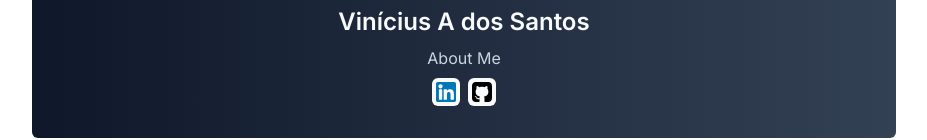
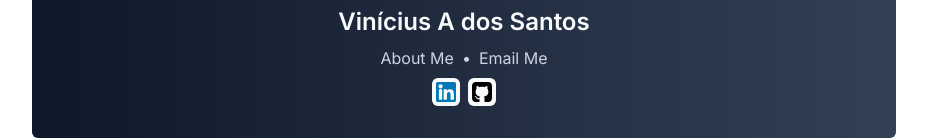
Before and after one commit to viniciusvasti/my-personal-website, a Next.js app: page /about-me in a window 1280 px wide. Shown: the part 154-294 px from the top of the page, without its empty margins (176-1103 px from the left). Built offline with nearby package versions, Linux system fonts and the light colour scheme.

Commit message:
Refactor header component imports and add email link

```diff
--- a/components/header.jsx
+++ b/components/header.jsx
@@ -1,5 +1,5 @@
-import Image from 'next/image';
-import Link from 'next/link';
+import Image from "next/image";
+import Link from "next/link";
 
 const name = "Vinícius A dos Santos";
 
@@ -42,16 +42,27 @@ const Header = ({ home }) => {
                         />
                     </Link>
                     <Link href="/" className="text-inherit">
-                        <h2 className="text-2xl font-semibold text-gray-50">{name}</h2>
+                        <h2 className="text-2xl font-semibold text-gray-50">
+                            {name}
+                        </h2>
                     </Link>
                 </>
             )}
+            <div>
                 <Link
                     href="/about-me"
                     className="text-slate-300 hover:underline hover:text-blue-400"
                 >
                     About Me
                 </Link>
+                <span className="mx-2 text-slate-300">•</span>
+                <Link
+                    href="mailto:vinicius.vas.ti+from-blog@gmail.com"
+                    className="text-slate-300 hover:underline hover:text-blue-400"
+                >
+                    Email Me
+                </Link>
+            </div>
             <div className="flex items-center">
                 <SocialLink
                     img="/images/linkedin.svg"
@@ -68,6 +79,6 @@ const Header = ({ home }) => {
             </div>
         </header>
     );
-}
+};
 
 export default Header;
```
Lines whose indentation alone changed are shown as unchanged.
